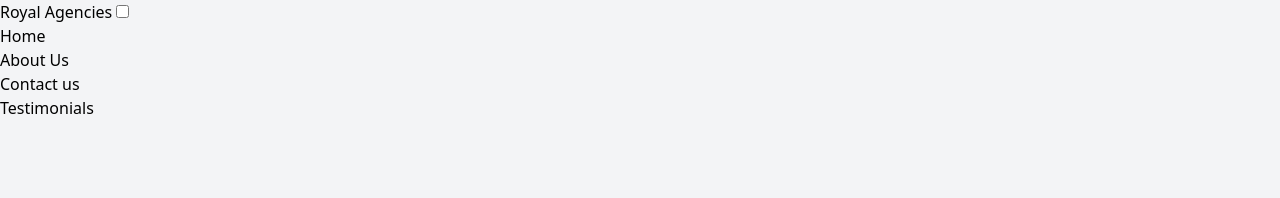
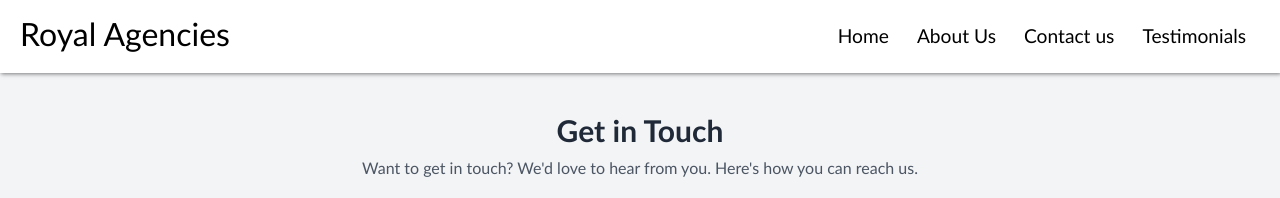
Before and after one commit to imperiumofficialgroup/royal-agencies, a plain HTML site: page contact.html in a window 1280 px wide. Shown: the top 198 px of the page. Drawn offline with nearby package versions, Linux system fonts and the light colour scheme; the site is published under a folder, as on GitHub Pages, so addresses that start at the root find nothing.

Commit message:
Update contact.html

```diff
--- a/contact.html
+++ b/contact.html
@@ -5,8 +5,8 @@
   <meta name="viewport" content="width=device-width, initial-scale=1.0">
   <title>Contact Us</title>
   <script src="https://cdn.tailwindcss.com"></script>
-  <link rel="stylesheet" href="/css/nav.css">
-    <link rel="stylesheet" href="/css/footer.css">
+  <link rel="stylesheet" href="css/nav.css">
+    <link rel="stylesheet" href="css/footer.css">
     <link rel="stylesheet" href="https://cdnjs.cloudflare.com/ajax/libs/font-awesome/6.5.1/css/all.min.css" integrity="sha512-DTOQO9RWCH3ppGqcWaEA1BIZOC6xxalwEsw9c2QQeAIftl+Vegovlnee1c9QX4TctnWMn13TZye+giMm8e2LwA==" crossorigin="anonymous" referrerpolicy="no-referrer"/>
 </head>
   <!-- Navbar -->
```
